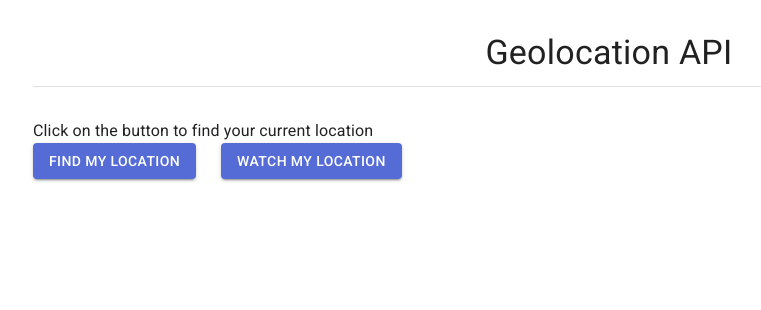
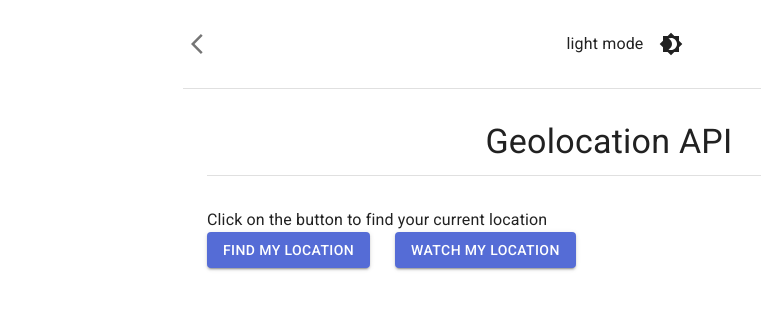
Before and after one commit to deepakbist/browser-api, a React (Create React App) app: page /geolocation-api in a window 1280 px wide. Shown: the top 310 px of the page, without its empty margins (31-792 px from the left). Built offline with nearby package versions, Linux system fonts and the light colour scheme.

Commit message:
layout added

```diff
--- a/src/App.tsx
+++ b/src/App.tsx
@@ -1,4 +1,3 @@
-import { useContext } from "react";
 import {
   Container,
   Typography,
@@ -12,41 +11,9 @@ import {
 import { Link } from "react-router-dom";
 import CallIcon from "@mui/icons-material/Call";
 import LocationOnIcon from "@mui/icons-material/LocationOn";
-import { ColorModeContext } from "./theme/color-mode-context";
-import { useTheme } from "@mui/material/styles";
-import Brightness4Icon from "@mui/icons-material/Brightness4";
-import Brightness7Icon from "@mui/icons-material/Brightness7";
 
 function App() {
-  const theme = useTheme();
-  const colorMode = useContext(ColorModeContext);
   return (
-    <Container maxWidth="md">
-      <Box
-        sx={{
-          display: "flex",
-          width: "100%",
-          alignItems: "center",
-          justifyContent: "center",
-          bgcolor: "background.default",
-          color: "text.primary",
-          borderRadius: 1,
-          p: 3,
-        }}
-      >
-        {theme.palette.mode} mode
-        <IconButton
-          sx={{ ml: 1 }}
-          onClick={colorMode.toggleColorMode}
-          color="inherit"
-        >
-          {theme.palette.mode === "dark" ? (
-            <Brightness7Icon />
-          ) : (
-            <Brightness4Icon />
-          )}
-        </IconButton>
-      </Box>
     <Box
       p={2}
       sx={{ width: "100%", maxWidth: 360, bgcolor: "background.paper" }}
@@ -73,7 +40,6 @@ function App() {
         </ListItem>
       </List>
     </Box>
-    </Container>
   );
 }
 
--- /dev/null
+++ b/src/Layout.tsx
@@ -0,0 +1,65 @@
+import { useContext } from "react";
+import { Container, Box, IconButton, Divider, Stack } from "@mui/material";
+import { ColorModeContext } from "./theme/color-mode-context";
+import { useTheme } from "@mui/material/styles";
+import Brightness4Icon from "@mui/icons-material/Brightness4";
+import Brightness7Icon from "@mui/icons-material/Brightness7";
+import ArrowBackIosIcon from "@mui/icons-material/ArrowBackIos";
+import { Outlet, useNavigate, useLocation } from "react-router-dom";
+
+const Layout = () => {
+  const navigate = useNavigate();
+  const location = useLocation();
+  const theme = useTheme();
+  const colorMode = useContext(ColorModeContext);
+  return (
+    <Container maxWidth="md">
+      <Stack direction="row">
+        {location.pathname !== "/" && (
+          <Box
+            sx={{
+              display: "flex",
+              alignItems: "center",
+              justifyContent: "center",
+            }}
+          >
+            <IconButton onClick={() => navigate(-1)}>
+              <ArrowBackIosIcon />
+            </IconButton>
+          </Box>
+        )}
+
+        <Box
+          sx={{
+            display: "flex",
+            width: "100%",
+            alignItems: "center",
+            justifyContent: "center",
+            bgcolor: "background.default",
+            color: "text.primary",
+            borderRadius: 1,
+            p: 3,
+          }}
+        >
+          {theme.palette.mode} mode
+          <IconButton
+            sx={{ ml: 1 }}
+            onClick={colorMode.toggleColorMode}
+            color="inherit"
+          >
+            {theme.palette.mode === "dark" ? (
+              <Brightness7Icon />
+            ) : (
+              <Brightness4Icon />
+            )}
+          </IconButton>
+        </Box>
+      </Stack>
+
+      <Divider />
+      <Outlet />
+    </Container>
+  );
+};
+
+export default Layout;
--- a/src/components/geolocation-api/index.tsx
+++ b/src/components/geolocation-api/index.tsx
@@ -18,6 +18,7 @@ const GeoLocationAPI = () => {
   const [watchId, setWatchId] = useState<number | null>(null);
 
   const handleClick = async () => {
+    await resetLocation();
     await navigator.geolocation.getCurrentPosition(handleSuccess, handleError);
   };
 
@@ -31,6 +32,7 @@ const GeoLocationAPI = () => {
   };
 
   const handleLocationWatch = async () => {
+    await resetLocation();
     const watchId = await navigator.geolocation.watchPosition(handleSuccess);
     setWatchId(watchId);
   };
--- a/src/components/not-found/index.tsx
+++ b/src/components/not-found/index.tsx
@@ -1,10 +1,10 @@
-import { Container, Typography } from "@mui/material";
+import { Box, Typography } from "@mui/material";
 
 const NotFound = () => {
   return (
-    <Container>
+    <Box>
       <Typography>Not Found</Typography>
-    </Container>
+    </Box>
   );
 };
 
--- a/src/routes.tsx
+++ b/src/routes.tsx
@@ -3,15 +3,18 @@ import App from "./App";
 import ContactPicker from "./components/contact-api";
 import Geolocation from "./components/geolocation-api";
 import NotFound from "./components/not-found";
+import Layout from "./Layout";
 
 const route = () => {
   return (
     <BrowserRouter basename={process.env.PUBLIC_URL}>
       <Routes>
+        <Route path="/" element={<Layout />}>
+          <Route index element={<App />} />
+          <Route path="contact-api" element={<ContactPicker />} />
+          <Route path="geolocation-api" element={<Geolocation />} />
+        </Route>
         <Route path="*" element={<NotFound />} />
-        <Route path="/" element={<App />} />
-        <Route path="/contact-api" element={<ContactPicker />} />
-        <Route path="/geolocation-api" element={<Geolocation />} />
       </Routes>
     </BrowserRouter>
   );
```
Lines whose indentation alone changed are shown as unchanged.
